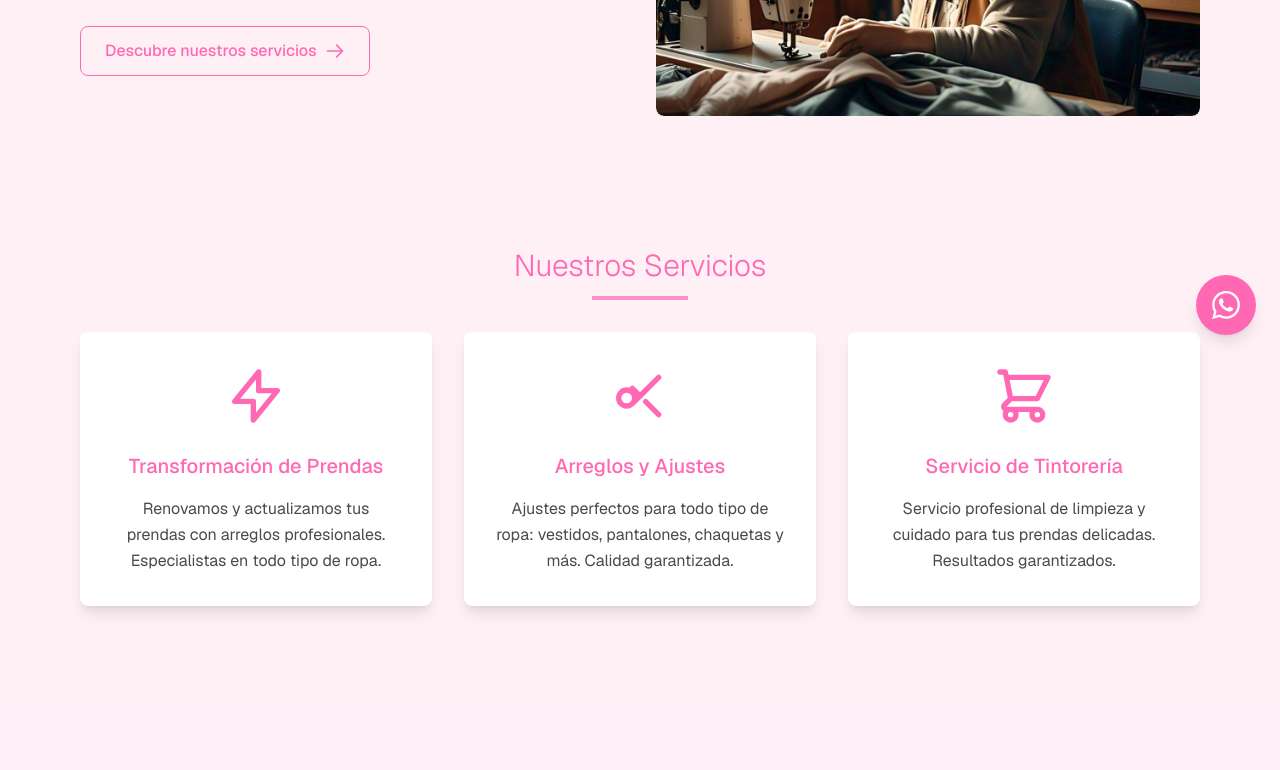
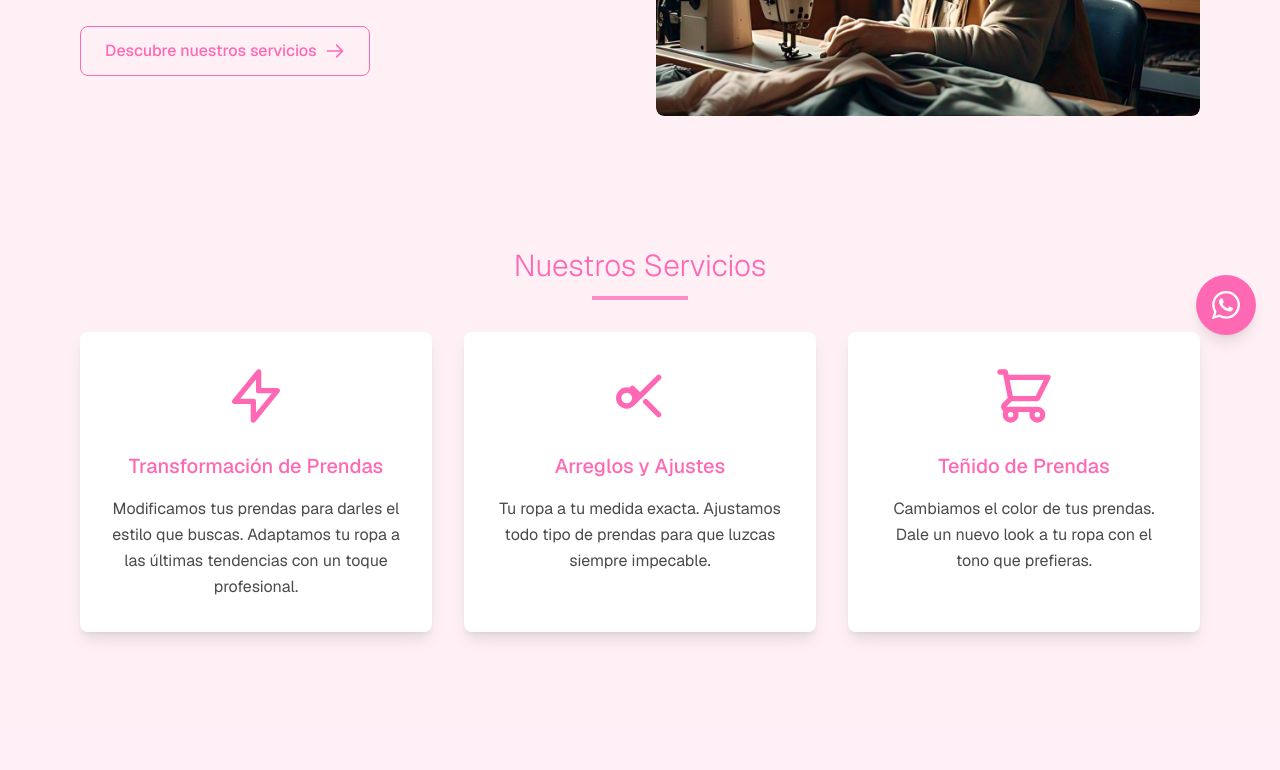
Before and after one commit to daniel1339/sastreria, a Next.js app: page / in a window 1280 px wide. Shown: the part 441-1211 px from the top of the page. Built offline with nearby package versions, Linux system fonts and the light colour scheme.

Commit message:
page home

```diff
--- a/src/app/page.js
+++ b/src/app/page.js
@@ -120,21 +120,21 @@ export default function Home() {
             {[
               {
                 title: "Transformación de Prendas",
-                description: "Renovamos y actualizamos tus prendas con arreglos profesionales. Especialistas en todo tipo de ropa.",
+                description: "Modificamos tus prendas para darles el estilo que buscas. Adaptamos tu ropa a las últimas tendencias con un toque profesional.",
                 icon: (
                   <path strokeLinecap="round" strokeLinejoin="round" strokeWidth={2} d="M13 10V3L4 14h7v7l9-11h-7z" />
                 )
               },
               {
                 title: "Arreglos y Ajustes",
-                description: "Ajustes perfectos para todo tipo de ropa: vestidos, pantalones, chaquetas y más. Calidad garantizada.",
+                description: "Tu ropa a tu medida exacta. Ajustamos todo tipo de prendas para que luzcas siempre impecable.",
                 icon: (
                   <path strokeLinecap="round" strokeLinejoin="round" strokeWidth={2} d="M14.121 14.121L19 19m-7-7l7-7m-7 7l-2.879 2.879M12 12L9.121 9.121m0 5.758a3 3 0 10-4.243-4.243 3 3 0 004.243 4.243z" />
                 )
               },
               {
-                title: "Servicio de Tintorería",
-                description: "Servicio profesional de limpieza y cuidado para tus prendas delicadas. Resultados garantizados.",
+                title: "Teñido de Prendas",
+                description: "Cambiamos el color de tus prendas. Dale un nuevo look a tu ropa con el tono que prefieras.",
                 icon: (
                   <path strokeLinecap="round" strokeLinejoin="round" strokeWidth={2} d="M3 3h2l.4 2M7 13h10l4-8H5.4M7 13L5.4 5M7 13l-2.293 2.293c-.63.63-.184 1.707.707 1.707H17m0 0a2 2 0 100 4 2 2 0 000-4zm-8 2a2 2 0 11-4 0 2 2 0 014 0z" />
                 )
```
